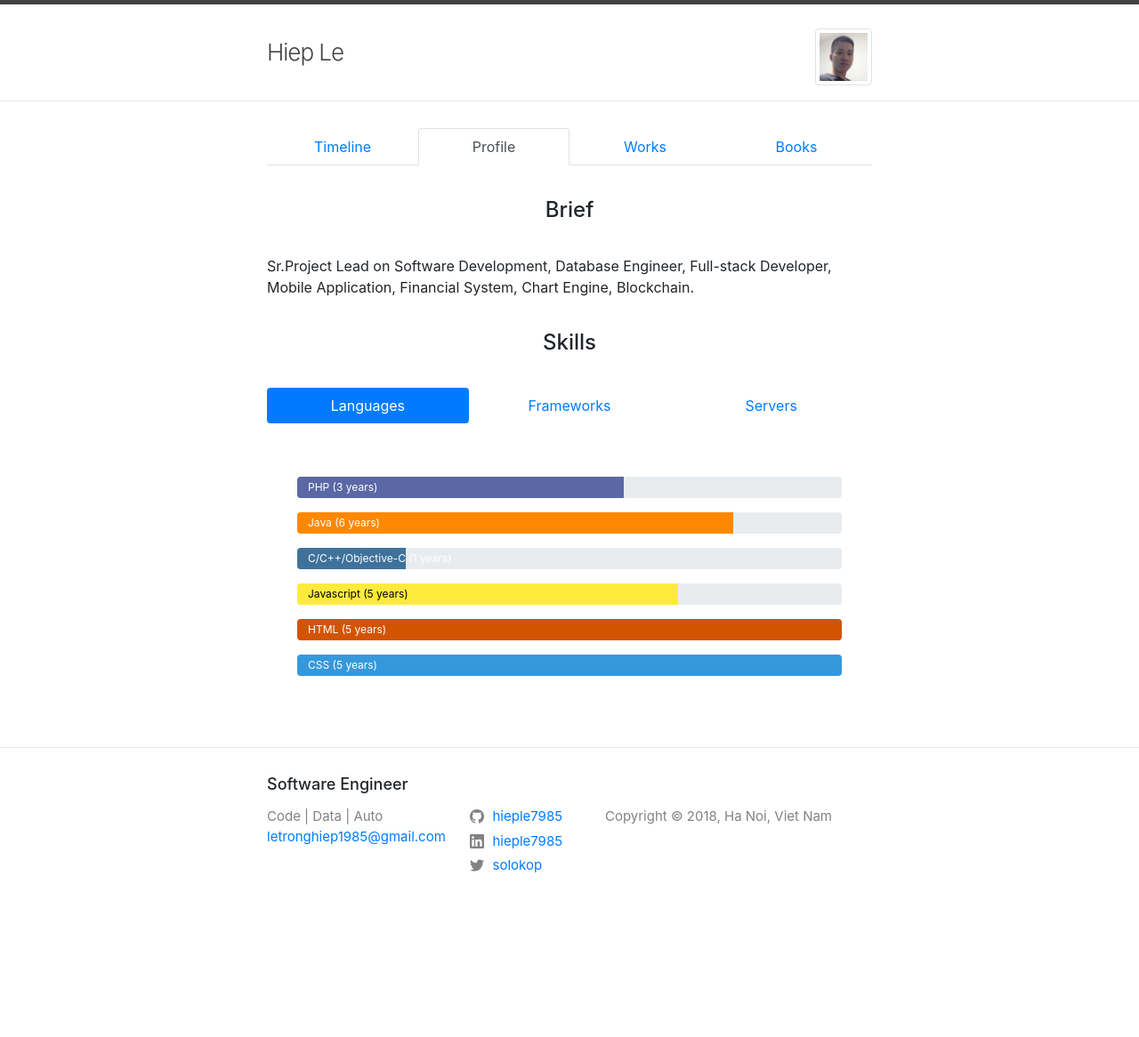
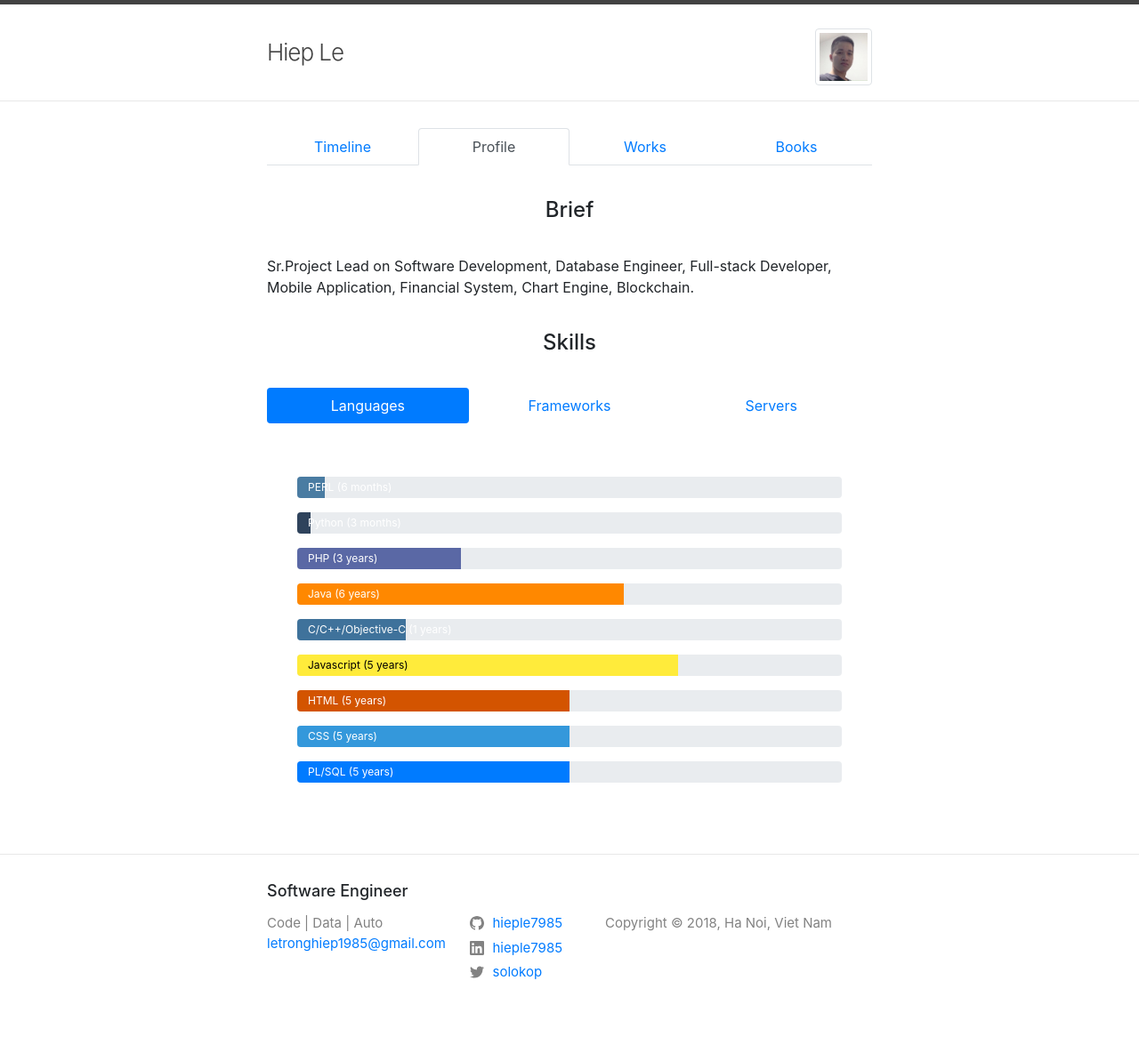
Before and after one commit to hieple7985/personal.me, a Jekyll site: the page built from index.md, in a window 1280 px wide. Shown: the whole page at 89% size. Built offline with Jekyll 4.4.1, drawn with Linux system fonts in a browser that asks for light colours; before the commit the page ends 1046 px from its top, so only the background shows below that.

Commit message:
#9, langs: add more

```diff
--- a/_layouts/home.html
+++ b/_layouts/home.html
@@ -23,21 +23,12 @@ layout: default
   </ul>
   <div class="tab-content" id="myTabContent">
     <div class="tab-pane fade" id="home" role="tabpanel" aria-labelledby="home-tab">
-      <!-- {{ content }} -->
-      <!-- <p class="rss-subscribe"></p> -->
       <div class="timeline">
-        <div class="t-container left">
-          <div class="content">
-            <h2>2000</h2>
-            <p>Pascal in basic (When I was a student at secondary school)</p>
-          </div>
-        </div>
         <div class="t-container right">
           <div class="content">
             <h2>2008</h2>
             <p>
-              Aptech HDSE (Started) <br />
-              C and C++ in basic.
+              Joined the Wonderland.<br />
             </p>
           </div>
         </div>
@@ -148,10 +139,16 @@ layout: default
         <div class="tab-content" id="myTabContentSkills">
           <div class="tab-pane fade show active" id="lang" role="tabpanel" aria-labelledby="lang-tab">
             <div class="progress">
-              <div class="progress-bar .progress-bar-striped bg-php" role="progressbar" style="width: 60%;" aria-valuenow="60" aria-valuemin="0" aria-valuemax="100">PHP (3 years)</div>
+              <div class="progress-bar .progress-bar-striped bg-perl" role="progressbar" style="width: 5%;" aria-valuenow="5" aria-valuemin="0" aria-valuemax="100">PERL (6 months)</div>
             </div>
             <div class="progress">
-              <div class="progress-bar .progress-bar-striped bg-java" role="progressbar" style="width: 80%;" aria-valuenow="80" aria-valuemin="0" aria-valuemax="100">Java (6 years)</div>
+              <div class="progress-bar .progress-bar-striped bg-python" role="progressbar" style="width: 2.5%;" aria-valuenow="2.5" aria-valuemin="0" aria-valuemax="100">Python (3 months)</div>
+            </div>
+            <div class="progress">
+              <div class="progress-bar .progress-bar-striped bg-php" role="progressbar" style="width: 30%;" aria-valuenow="30" aria-valuemin="0" aria-valuemax="100">PHP (3 years)</div>
+            </div>
+            <div class="progress">
+              <div class="progress-bar .progress-bar-striped bg-java" role="progressbar" style="width: 60%;" aria-valuenow="60" aria-valuemin="0" aria-valuemax="100">Java (6 years)</div>
             </div>
             <div class="progress">
               <div class="progress-bar .progress-bar-striped bg-c" role="progressbar" style="width: 20%;" aria-valuenow="20" aria-valuemin="0" aria-valuemax="100">C/C++/Objective-C (1 years)</div>
@@ -160,11 +157,14 @@ layout: default
               <div class="progress-bar .progress-bar-striped bg-js" role="progressbar" style="width: 70%;" aria-valuenow="70" aria-valuemin="0" aria-valuemax="100">Javascript (5 years)</div>
             </div>
             <div class="progress">
-              <div class="progress-bar .progress-bar-striped bg-html" role="progressbar" style="width: 100%;" aria-valuenow="100" aria-valuemin="0" aria-valuemax="100">HTML (5 years)</div>
+              <div class="progress-bar .progress-bar-striped bg-html" role="progressbar" style="width: 50%;" aria-valuenow="50" aria-valuemin="0" aria-valuemax="100">HTML (5 years)</div>
             </div>
             <div class="progress">
-              <div class="progress-bar .progress-bar-striped bg-css" role="progressbar" style="width: 100%;" aria-valuenow="100" aria-valuemin="0" aria-valuemax="100">CSS (5 years)</div>
+              <div class="progress-bar .progress-bar-striped bg-css" role="progressbar" style="width: 50%;" aria-valuenow="50" aria-valuemin="0" aria-valuemax="100">CSS (5 years)</div>
             </div>
+            <div class="progress">
+                <div class="progress-bar .progress-bar-striped bg-sql" role="progressbar" style="width: 50%;" aria-valuenow="50" aria-valuemin="0" aria-valuemax="100">PL/SQL (5 years)</div>
+              </div>
           </div>
           <div class="tab-pane fade show" id="framework" role="tabpanel" aria-labelledby="framework-tab">
             Coming soon
--- a/assets/main.scss
+++ b/assets/main.scss
@@ -181,6 +181,12 @@
                 padding-left: 12px;
                 height: 24px;
             }
+            .bg-perl {
+                background-color: rgb(74, 124, 162);
+            }
+            .bg-python {
+                background-color: rgb(47, 67, 92);
+            }
             .bg-php {
                 background-color: rgb(90, 104, 165);
             }
```
Also changed, not shown: other parts of _layouts/home.html (+12 -12 lines), 6 other files.
